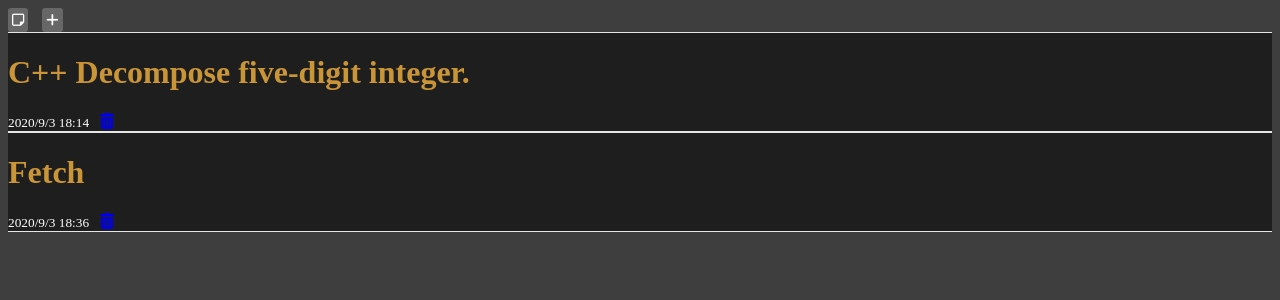
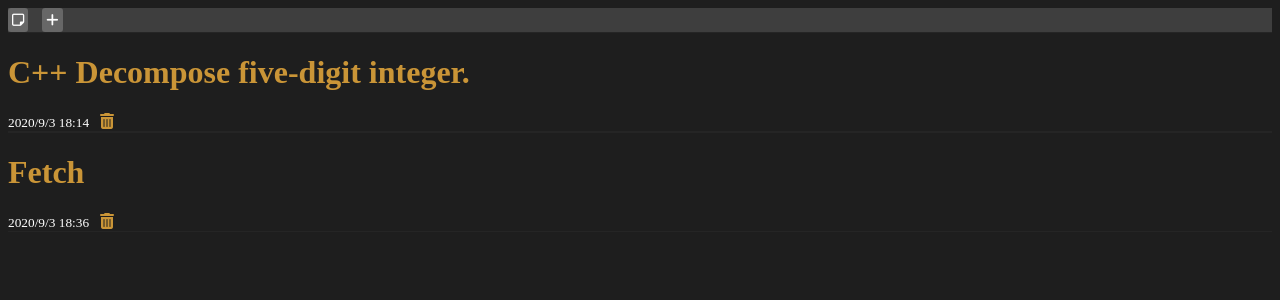
Before and after one commit to muradaghazade/Notes-app, a Flask app: page /notes in a window 1280 px wide. Shown: the top 300 px of the page. Run offline with Flask 2, Linux system fonts and the light colour scheme; data comes from the database, SQL or seed files in the repository; some libraries are stand-ins or nearby versions.

Commit message:
little updates

```diff
--- a/app.py
+++ b/app.py
@@ -17,6 +17,10 @@ class Note(db.Model):
         self.title = title
         self.text = text
         self.addedat = addedat
+
+@app.route('/')
+def index():
+    return render_template('index.html')
 
 @app.route('/notes')
 def notes():
--- a/templates/base.html
+++ b/templates/base.html
@@ -4,12 +4,14 @@
     <meta charset="UTF-8">
     <meta name="viewport" content="width=device-width, initial-scale=1.0">
     <title>Notes</title>
+    <link rel="icon" href="https://cdn.iconscout.com/icon/free/png-512/apple-notes-493153.png">
 </head>
-<body style="background-color: rgb(62, 62, 62);">
+<body style="background-color: rgb(30, 30, 30); color: white;">
     <div style="background-color: rgb(62, 62, 62);">
         <a href="{{ url_for('notes') }}" style="margin-right: 10px;"><button style="background-color: rgb(103, 103, 103); color: white; border: transparent; border-radius: 3px; font-size: 14px; padding: 4px;"><i class="far fa-sticky-note"></i></button></a>
         <a href="{{ url_for('addnote') }}" style="color: white;"><button style="background-color: rgb(103, 103, 103); color: white; border: transparent; border-radius: 3px; font-size: 14px; padding: 4px;"><i class="fas fa-plus"></i></a></button>
     </div>
+    {% block greet %}{% endblock %}
     {% block notes %}{% endblock %}
     {% block addnotes %}{% endblock %}
 
--- a/templates/notes.html
+++ b/templates/notes.html
@@ -5,10 +5,10 @@
     <div class="container-fluid">
         <div class="row">
                 {% for note in notes %}
-                <a href="/notetext/{{ note.id }}" style="color: black; text-decoration: none;"><div style="border-top: 1px solid #e6e6e6; border-bottom: 1px solid #e6e6e6;">
+                <a href="/notetext/{{ note.id }}" style="color: black; text-decoration: none;"><div style="border-top: 1px solid rgb(37, 37, 37); border-bottom: 1px solid rgb(37, 37, 37);">
                     <h1 style="color: rgb(202, 149, 55);">{{ note.title }}</h1>
                     <small style="color: white;">{{ note.addedat.year }}/{{ note.addedat.month }}/{{ note.addedat.day }}   {{ note.addedat.hour }}:{{ note.addedat.minute }}</small>
-                    <a href="/deletenote/{{ note.id }}" style="margin-left: 7px;"><i class="fas fa-trash-alt"></i></a>
+                    <a href="/deletenote/{{ note.id }}" style="margin-left: 7px; color: rgb(202, 149, 55);"><i class="fas fa-trash-alt"></i></a>
                 </div></a>
                 {% endfor %}
         </div>
```
Also changed, not shown: templates/add_note.html (+4 -4 lines), templates/index.html (added, +9 -0 lines).
